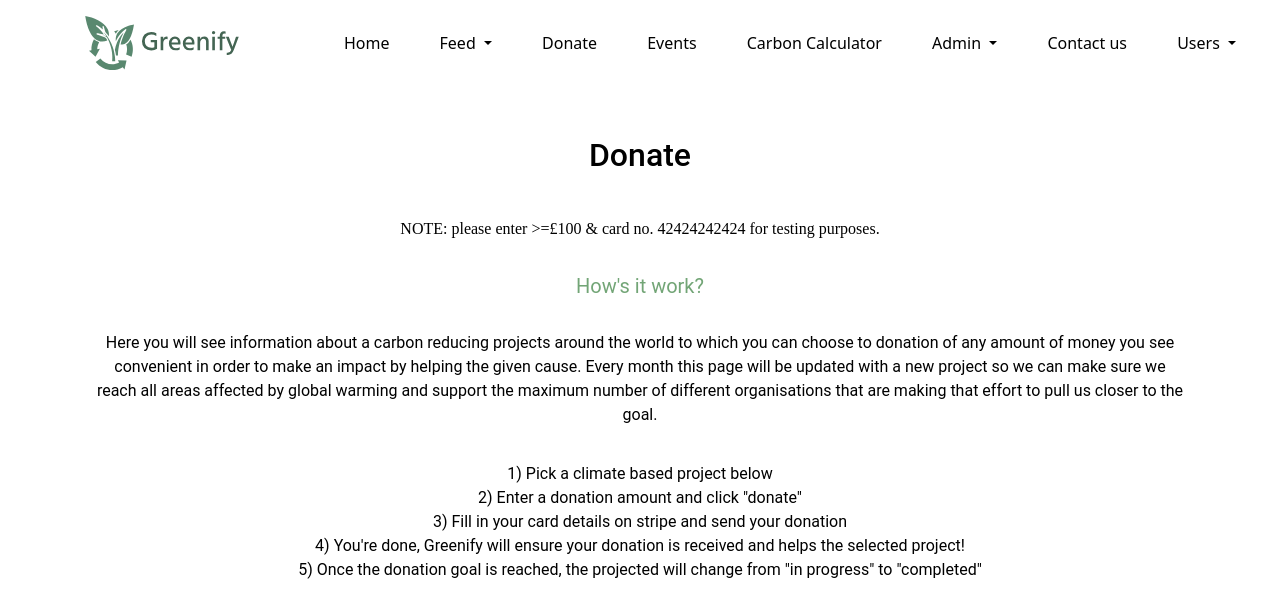
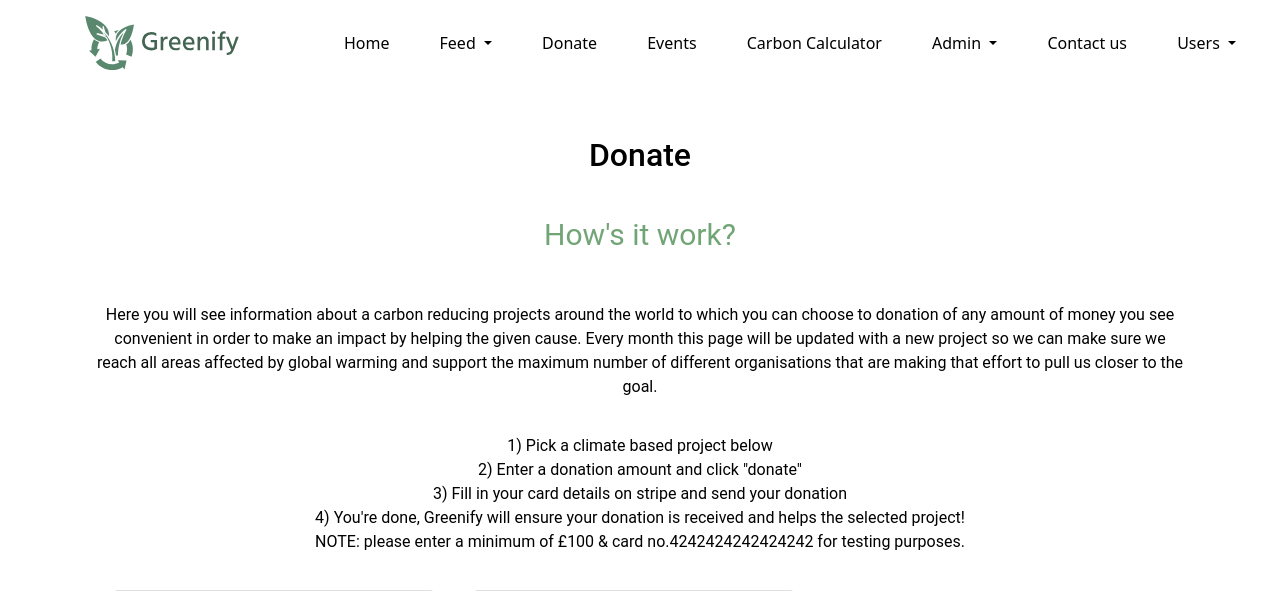
Before and after one commit to CSC2033-team-19/ClimateWebApp, a Flask app: page /donate in a window 1280 px wide. Shown: the top 591 px of the page. Run offline with Flask 2, Linux system fonts and the light colour scheme; a user stored in the database is signed in; data comes from the database, SQL or seed files in the repository; both versions use the stored data as it was after the commit; parts of the project's set-up code (start-up, migrations or seed data) failed here and were passed over; some libraries are stand-ins or nearby versions.

Commit message:
CLEANER HTML

```diff
--- a/models.py
+++ b/models.py
@@ -438,7 +438,7 @@ def init_db():
     db.session.add(event_4)
 
     # create two fake donation posts
-    with open(os.path.dirname(__file__) + "/static/images/donation1.png", "rb") as img_file:
+    with open(os.path.dirname(__file__) + "/static/images/forest.png", "rb") as img_file:
         image1 = base64.b64encode(img_file.read()).decode('ascii')
 
     create_donation = Donations(email='admin@email.com',
@@ -464,8 +464,8 @@ def init_db():
                                         'healthy, '
                                         'so they can adapt to climate change and survive for generations to come. As '
                                         'one of the largest global NGOs focused exclusively on protecting coral reefs, '
-                                        'the Coral Reef Alliance (CORAL) has used cutting-edge science and community '
-                                        'engagement for nearly 30 years. '
+                                        'the Coral Reef Alliance has used cutting-edge science and '
+                                        'engagement for 30 years. '
                                         'Info: https://coral.org/en/',
                                  donated='6,865',
                                  amount='10,000',
--- a/templates/donate.html
+++ b/templates/donate.html
@@ -1,10 +1,11 @@
 {% extends "base.html" %}
+ </div>
 
 {% block content %}<style>
     /* Add a card effect for donation posts */
     .card {
-        background-color: white;
-        padding: 20px;
+        background-color: rgb(255, 255, 255);
+        padding: 10px;
         height:1000px;
         margin: 20px 20px 50px;
     }
@@ -16,7 +17,7 @@
 
     /* turbine video on donate */
     .donate-content {
-        width: 76vw;
+        width: 77vw;
         height: 76vh;
         position: center;
         right: calc(-0vw + 0%);
@@ -47,7 +48,7 @@
 
     /* donate page */
     .donate-how\? {
-        font-size: 20px;
+        font-size: 30px;
         margin-top: 30px;
         color: rgba(83, 145, 88, 0.82)
     }
@@ -59,11 +60,6 @@
     .donate-explanation {
         margin-top: 30px;
         margin-bottom: 50px;
-    }
-
-    .donate-testing {
-        font-family: "Arial Rounded MT Bold";
-        margin-top: 35px
     }
 
     /* Responsive layout - when the screen is less than 800px wide, make the two columns stack on top of each other
@@ -79,14 +75,6 @@
                     <h2>Donate</h2>
                     <div class="divider-1"><span></span></div>
                 </div>
-            </div>
-            <div class="donate-testing">
-                <div class="description">
-                    <p>
-                        NOTE: please enter >=£100 & card no. 42424242424 for testing purposes.
-                    </p>
-                </div>
-            </div>
                 <div class="donate-how?">
                     <div class="description">
                         <p>
@@ -98,7 +86,8 @@
                     <div class="description">
                         <p>
                         Here you will see information about a carbon reducing projects around the world to which you can
-                        choose to donation of any amount of money you see convenient in order to make an impact by helping
+                        choose to donation of any amount of money you see convenient in order to make an impact by
+                        helping
                         the given cause. Every month this page will be updated with a new project so we can make sure
                         we reach all areas affected by global warming and support the maximum number of different
                         organisations that are making that effort to pull us closer to the goal.
@@ -110,8 +99,9 @@
                         <div>1) Pick a climate based project below
                         <div>2) Enter a donation amount and click "donate"
                             <div>3) Fill in your card details on stripe and send your donation
-                                <div>4) You're done, Greenify will ensure your donation is received and helps the selected project!
-                                    <div>5) Once the donation goal is reached, the projected will change from "in progress" to "completed"
+                                <div>4) You're done, Greenify will ensure your donation is received and helps the
+                                    selected project!
+                                    <div>NOTE: please enter a minimum of £100 & card no.4242424242424242 for testing purposes.
                                         </p>
                                     </div>
                                 </div>
@@ -129,7 +119,6 @@
                         <h6 class="card-subtitle mb-2 text-muted">Published: {{ donation.created.strftime('%d-%m-%Y') }}</h6>
                         <p class="card-text">{{ donation.reason }}</p>
                         <p class="card-text">{{ donation.status }}</p>
-
                         <form action="{{ url_for('donate.create_session', id=donation.id) }} " method="post">
                             <p> Please make your contribution below and help reach the goal indicated. </p>
                             <div class="input-group mb-3">
@@ -150,9 +139,6 @@
                     </div>
                 </div>
             {% endfor %}
-                                </div>
-                            </div>
-                        </div>
             <div class="donate-content">
                 <div class="container">
                     <div class="row">
@@ -161,9 +147,6 @@
                                 <p>"No act of kindness, no matter how small, is ever wasted"</p>
                             </div>
                             <div class="top-big-link ">
-
-                                        </div>
-                                    </div>
                             </div>
                         </div>
                         <div class="">
@@ -178,7 +161,11 @@
                     </div>
                 </div>
             </div>
+        </div>
+    </div>
                          <p>@ Greenify 2021 & 2022 all rights reserved</p>
 
 
+
+
 {% endblock %}
```
Also changed, not shown: Greenify.db (added), static/images/donation1.png (deleted), static/images/forest.png (added). Lines whose indentation alone changed are shown as unchanged.
